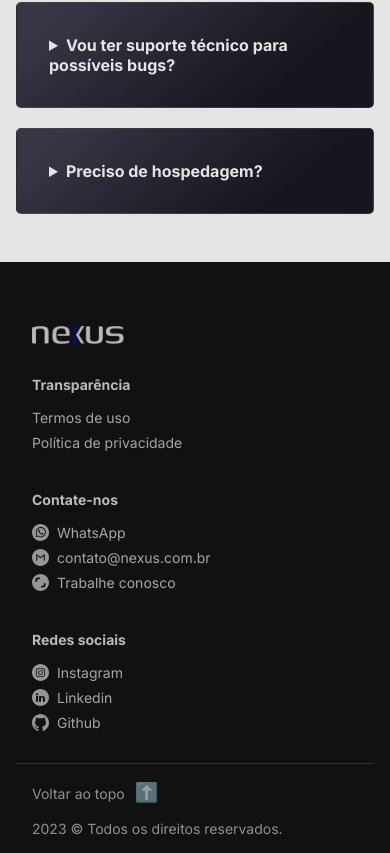
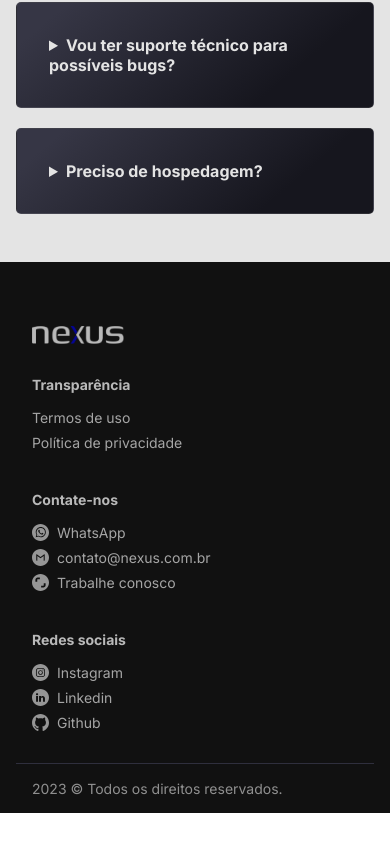
Before and after one commit to hiigorsilva/site-nexus, a plain HTML site: page index.html in a window 390 px wide. Shown: the part 6225-7078 px from the top of the page. After the commit the page ends 7038 px from the top, so only its background shows below. Drawn offline with Linux system fonts and the light colour scheme.

Commit message:
:pencil: Alteração no CSS

```diff
--- a/assets/css/style.css
+++ b/assets/css/style.css
@@ -880,10 +880,8 @@ h2::after {
     height: 18px;
     width: auto;
   }
-  .footer .bottom {
-    flex-direction: column-reverse;
-    gap: 1rem;
-    align-items: flex-start;
+  .footer .bottom .back-top {
+    display: none;
   }
 }
 /********** TELA DE 515px **********/
```
